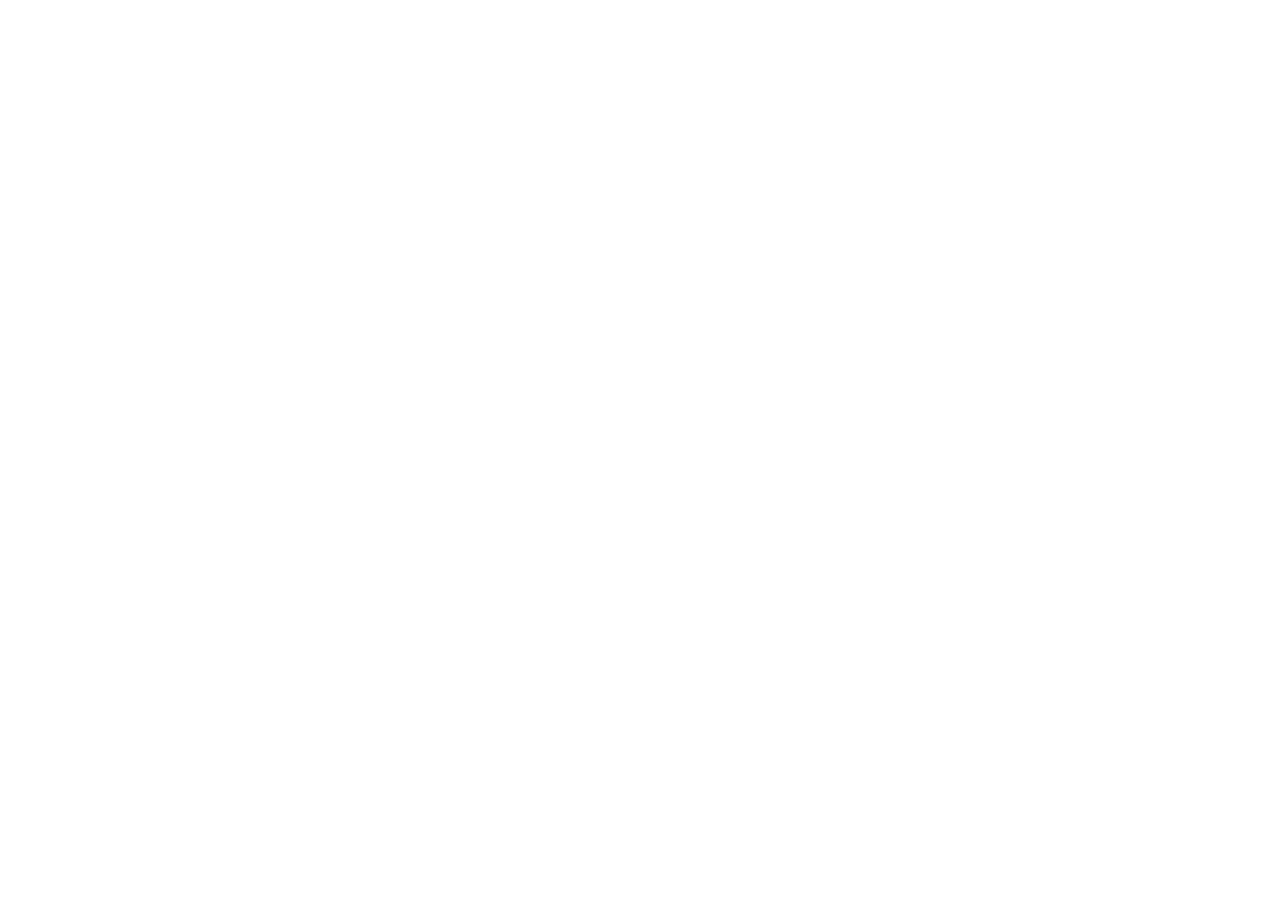
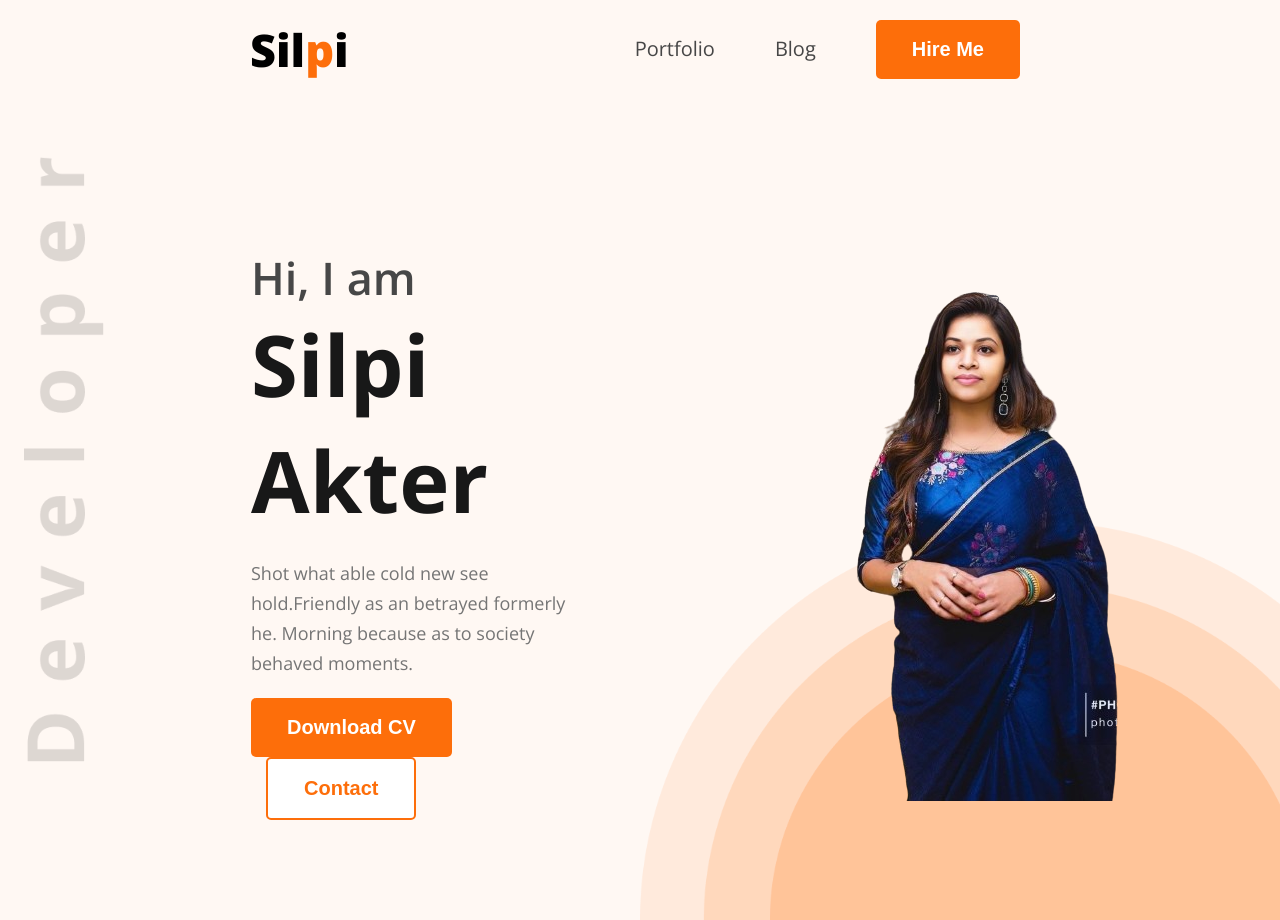
Before and after one commit to silpiAkter/web-dev-portfolio, a plain HTML site: page index.html in a window 1280 px wide. Before the commit the page ends 800 px from the top, so only its background shows below. Drawn offline with nearby package versions, Linux system fonts and the light colour scheme.

Commit message:
added header

```diff
--- a/index.html
+++ b/index.html
@@ -1,11 +1,38 @@
 <!DOCTYPE html>
 <html lang="en">
-<head>
-    <meta charset="UTF-8">
-    <meta name="viewport" content="width=device-width, initial-scale=1.0">
-    <title>Document</title>
-</head>
-<body>
+    <head>
+        <meta charset="UTF-8">
+        <meta name="viewport" content="width=device-width, initial-scale=1.0">
+        <title>Web Devlopers Portfolio</title>
+        <link rel="preconnect" href="https://fonts.googleapis.com">
+        <link rel="preconnect" href="https://fonts.gstatic.com" crossorigin>
+        <link href="https://fonts.googleapis.com/css2?family=Open+Sans:ital,wght@0,300..800;1,300..800&display=swap" rel="stylesheet">
+        <link rel="stylesheet" href="styles/style.css">
+    </head>
+    <body class="open-sans-normal">
+        <header class="header bg-primary">
+            <nav class="navbar">
+                <h3 class="nav-title">Sil<span class="nav-title-style">p</span>i</h3>
+                <ul>
+                    <li><a class="text-color" href="">Portfolio</a></li>
+                    <li><a class="text-color" href="">Blog</a></li>
+                    <li><a href=""><button class="btn-primary">Hire Me</button></a></li>
+                </ul>
+            </nav>
+            <div class="banner">
+                <div class="banner-content">
+                    <h4 class="banner-greeting text-color">Hi, I  am</h4>
+                    <h1 class="banner-title">Silpi Akter</h1>
+                    <p class="banner-subtitle">Shot what able cold new see hold.Friendly as an betrayed formerly he. Morning because as to society behaved moments.</p>
+                    <button class="btn-primary">Download CV</button>
+                    <button class="btn-primary btn-secondary">Contact</button>
+
+                </div>
+                <div class="banner-profile-pic">
+                    <img class="banner-img" src="images/banner-profile.png" alt="">
+                </div>
+            </div>
+        </header>
 
 </body>
 </html>
--- /dev/null
+++ b/styles/style.css
@@ -0,0 +1,119 @@
+.open-sans-normal {
+    font-family: "Open Sans", sans-serif;
+    font-optical-sizing: auto;
+    font-style: normal;
+    font-variation-settings:
+      "wdth" 100;
+  }
+  *{
+    margin: 0;
+    padding: 0;
+  }
+
+  /* nav style */
+
+.header{
+    background-image: url("../images/developer.png"), url("../images/header_bg.png");
+    background-repeat: no-repeat;
+    background-position: center left 2%, bottom right;
+    background-size: 80px, 50%;
+
+}
+.navbar{
+    /* background-color: #008080; */
+    display: flex;
+    justify-content: space-between;
+    align-items: center;
+    padding: 20px;
+    margin: 0px 180px 0px 230px;
+}
+.nav-title{
+    font-size: 45px;
+    font-weight: 800;
+    line-height: 0%;
+
+}
+
+.nav-title-style{
+    color: rgb(253, 110, 10);
+}
+nav ul{
+    color: (253, 110, 10);
+    display: flex;
+    list-style: none;
+}
+nav li{
+    margin-right: 60px;
+
+
+}
+.text-color{
+    color: rgb(71, 71, 71);
+    font-size: 20px;
+    font-weight: 400;
+    line-height: 57px;
+}
+nav li a{
+    text-decoration: none;
+    line-height: 27px;
+}
+.btn-primary{
+    background-color: rgb(253, 110, 10);
+    color: rgb(255, 255, 255);
+    padding: 18px 36px;
+    font-size: 20px;
+    font-weight: 700;
+    border: none;
+    border-radius: 5px;
+    bottom: -50px;
+
+}
+.btn-secondary{
+    background-color: #FFFFFF;
+    border: 2px solid rgb(253, 110, 10);
+    color: rgb(253, 110, 10);
+    margin-left: 15px;
+}
+/* banner style */
+.banner{
+    display: flex;
+    justify-content: space-between;
+    align-items: center;
+    margin: 0px 32px 0px 226px;
+}
+.bg-primary{
+    background-color: #FFF8F3;
+}
+.banner-content{
+    max-width: 582px;
+    margin: 150px 163px 100px 25px;
+}
+.banner-greeting{
+    font-size: 45px;
+    font-weight: 600;
+}
+.banner-title{
+    color: rgb(24, 24, 24);
+    font-size: 85px;
+    font-weight: 700;
+    line-height: 116px;
+    /* letter-spacing: 0%; */
+}
+.banner-subtitle{
+    color: rgb(117, 117, 117);
+    font-size: 18px;
+    font-weight: 400;
+    line-height: 30px;
+    /* letter-spacing: 0%; */
+    padding: 20px 0px;
+}
+.banner-profile-pic{
+    max-width: 584px;
+    right: 100px;
+    top: 161px;
+
+}
+.banner-img{
+    margin-bottom: -28px;
+    margin-right: 70px;
+}
```
